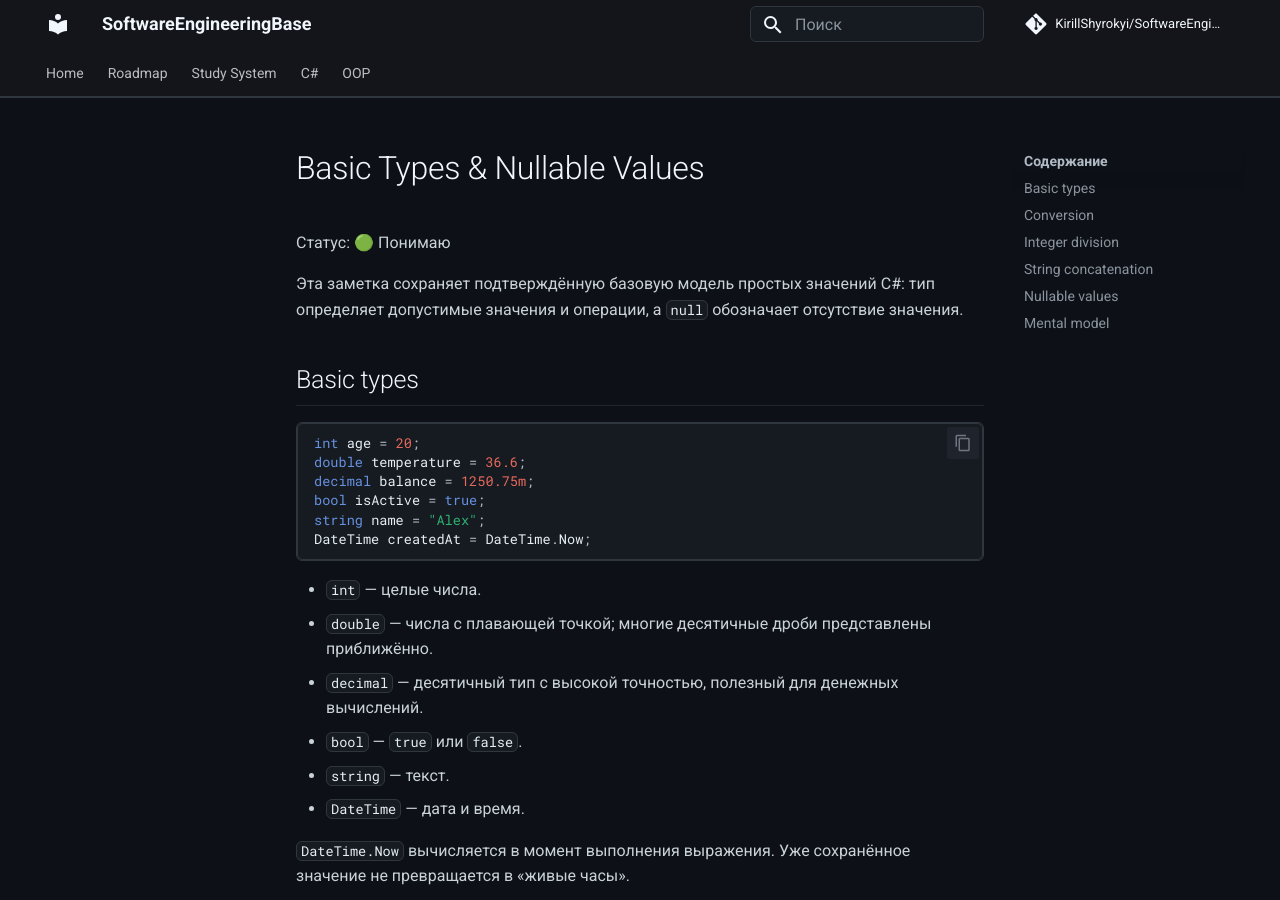
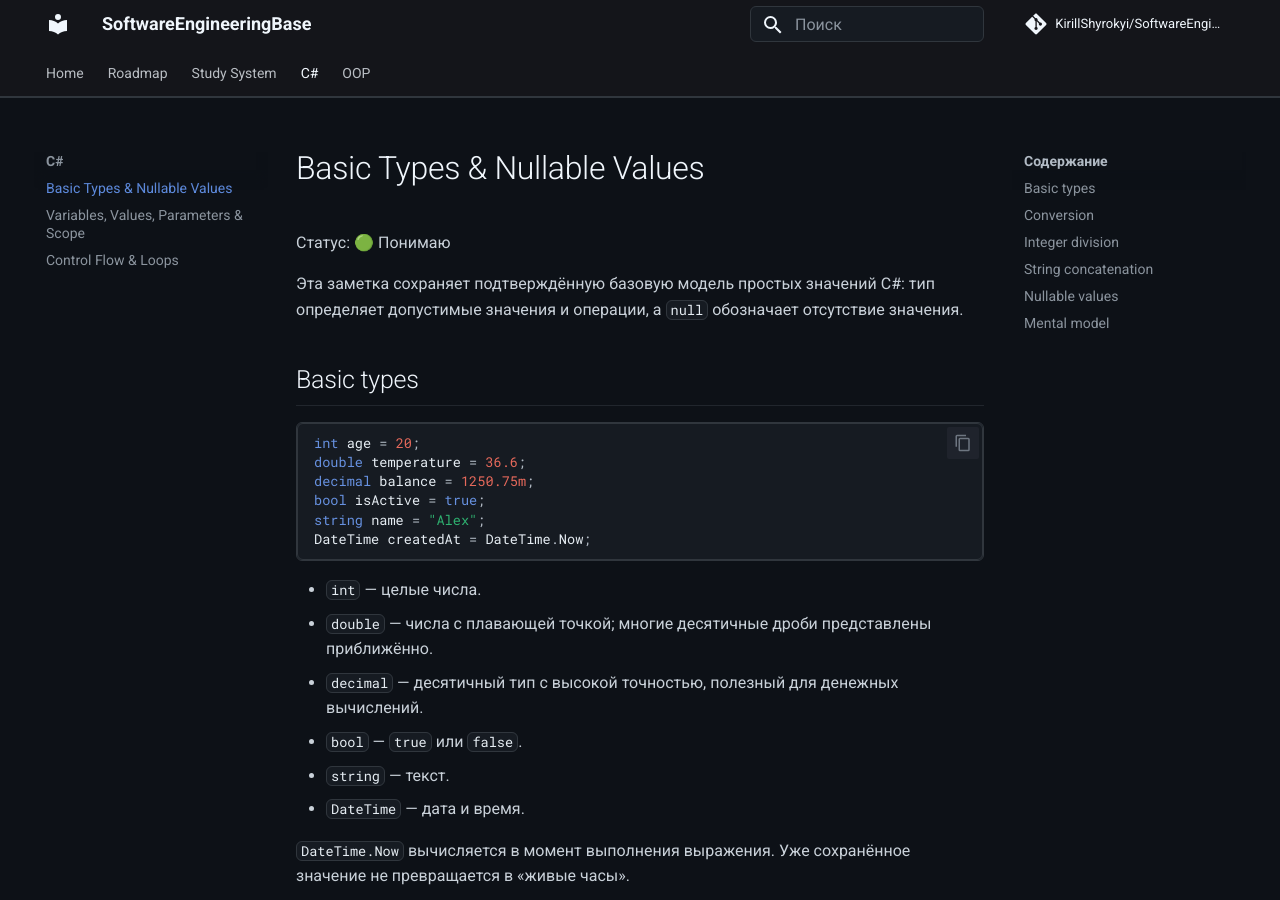
Before and after one commit to KirillShyrokyi/SoftwareEngineeringBase, an MkDocs documentation site: the page built from docs/csharp/basic-types-nullable.md, in a window 1280 px wide and 900 px high. Built offline with MkDocs 1.6.1 and Material for MkDocs 9.7.7, drawn with Linux system fonts in a browser that asks for light colours; comment, search, counter and statistics services are not loaded.

Commit message:
docs(csharp): expose verified fundamentals notes

```diff
--- a/mkdocs.yml
+++ b/mkdocs.yml
@@ -10,7 +10,9 @@ nav:
   - Study System: study-system.md
   - C#:
       - Overview: csharp/index.md
+      - Basic Types & Nullable Values: csharp/basic-types-nullable.md
       - Variables, Values, Parameters & Scope: csharp/variables-values-scope.md
+      - Control Flow & Loops: csharp/control-flow-loops.md
   - OOP:
       - Overview: oop/index.md
       - Class, Object, State & Behavior: oop/class-object-state-behavior.md
```
